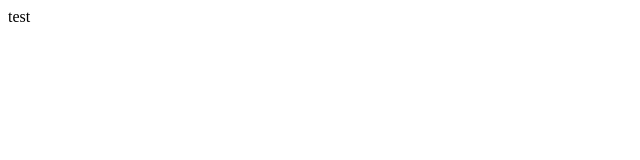
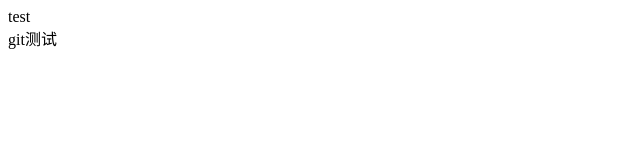
Before and after one commit to z88866654321/git_test, a plain HTML site: page index.html in a window 1280 px wide. Shown: the full height of the page, 0-640 px from the left. Drawn offline with Linux system fonts and the light colour scheme.

Commit message:
git测试，测试

```diff
--- a/index.html
+++ b/index.html
@@ -7,5 +7,8 @@
 </head>
 <body>
     test
+    <div>
+        git测试
+    </div>
 </body>
 </html>
```
